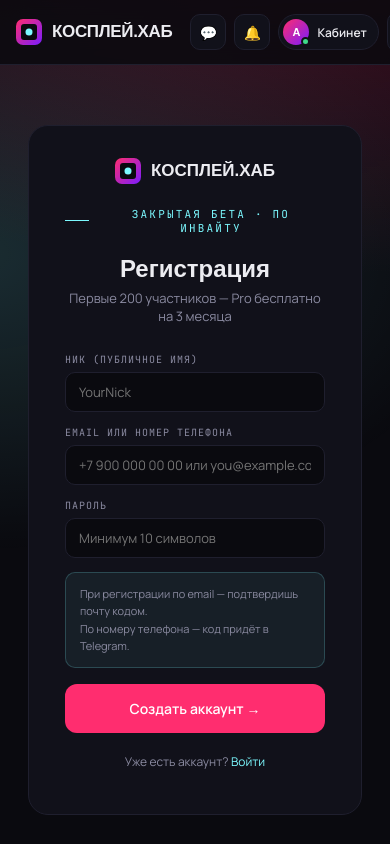
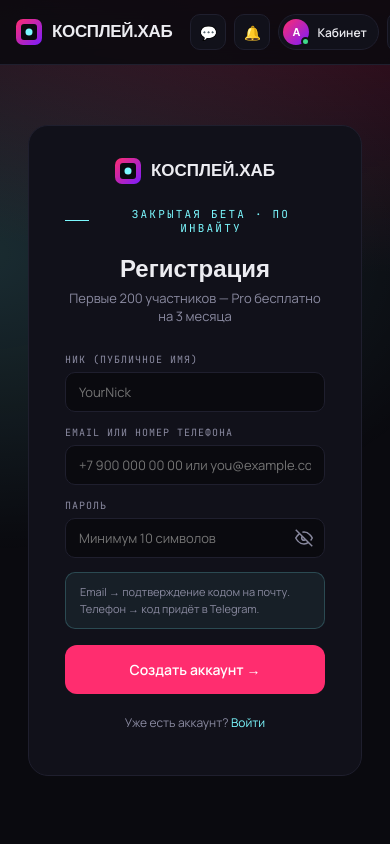
Before and after one commit to sovest905-blip/cosplayhub, a Next.js app in the folder web/: page /auth/register in a window 390 px wide. Shown: the top 844 px of the page. Built offline with nearby package versions, Linux system fonts and the light colour scheme; a web font is replaced by a local one.

Commit message:
fix: hardcode /api/v1 (NEXT_PUBLIC_API_URL undefined at runtime) feat: show/hide password button on login + register feat: phone/email taken error shows recover password link fix: Dockerfile ARG for NEXT_PUBLIC_API_URL at build time

```diff
--- a/web/app/auth/forgot-password/page.tsx
+++ b/web/app/auth/forgot-password/page.tsx
@@ -21,7 +21,7 @@ export default function ForgotPasswordPage() {
     e.preventDefault();
     setError(""); setLoading(true);
     try {
-      const res = await fetch(`${process.env.NEXT_PUBLIC_API_URL}/auth/forgot-password/`, {
+      const res = await fetch(`/api/v1/auth/forgot-password/`, {
         method: "POST",
         headers: { "Content-Type": "application/json" },
         credentials: "include",
@@ -66,7 +66,7 @@ export default function ForgotPasswordPage() {
     if (newPassword !== confirm) { setError("Пароли не совпадают"); return; }
     setLoading(true);
     try {
-      const res = await fetch(`${process.env.NEXT_PUBLIC_API_URL}/auth/reset-password/`, {
+      const res = await fetch(`/api/v1/auth/reset-password/`, {
         method: "POST",
         headers: { "Content-Type": "application/json" },
         credentials: "include",
--- a/web/app/auth/register/page.tsx
+++ b/web/app/auth/register/page.tsx
@@ -2,21 +2,37 @@
 import { useState } from "react";
 import { useRouter } from "next/navigation";
 
+const API = "/api/v1";
+
+function EyeIcon({ open }: { open: boolean }) {
+  return open ? (
+    <svg width="18" height="18" viewBox="0 0 24 24" fill="none" stroke="currentColor" strokeWidth="2">
+      <path d="M1 12s4-8 11-8 11 8 11 8-4 8-11 8-11-8-11-8z"/><circle cx="12" cy="12" r="3"/>
+    </svg>
+  ) : (
+    <svg width="18" height="18" viewBox="0 0 24 24" fill="none" stroke="currentColor" strokeWidth="2">
+      <path d="M17.94 17.94A10.07 10.07 0 0 1 12 20c-7 0-11-8-11-8a18.45 18.45 0 0 1 5.06-5.94M9.9 4.24A9.12 9.12 0 0 1 12 4c7 0 11 8 11 8a18.5 18.5 0 0 1-2.16 3.19m-6.72-1.07a3 3 0 1 1-4.24-4.24"/>
+      <line x1="1" y1="1" x2="23" y2="23"/>
+    </svg>
+  );
+}
+
 export default function RegisterPage() {
   const router = useRouter();
   const [error, setError] = useState("");
+  const [takenType, setTakenType] = useState<"phone" | "email" | null>(null);
   const [loading, setLoading] = useState(false);
+  const [showPass, setShowPass] = useState(false);
 
   function detectKind(val: string): "email" | "phone" | null {
     if (val.includes("@")) return "email";
-    const digits = val.replace(/\D/g, "");
-    if (digits.length >= 10) return "phone";
+    if (val.replace(/\D/g, "").length >= 10) return "phone";
     return null;
   }
 
   async function handleSubmit(e: React.FormEvent<HTMLFormElement>) {
     e.preventDefault();
-    setError(""); setLoading(true);
+    setError(""); setTakenType(null); setLoading(true);
     const form = new FormData(e.currentTarget);
     const identifier = (form.get("identifier") as string).trim();
     const kind = detectKind(identifier);
@@ -28,7 +44,7 @@ export default function RegisterPage() {
     }
 
     try {
-      const res = await fetch(`${process.env.NEXT_PUBLIC_API_URL}/auth/register/`, {
+      const res = await fetch(`${API}/auth/register/`, {
         method: "POST",
         headers: { "Content-Type": "application/json" },
         credentials: "include",
@@ -39,9 +55,20 @@ export default function RegisterPage() {
         }),
       });
       const data = await res.json().catch(() => ({}));
+
       if (!res.ok) {
-        const err = data.identifier?.[0] || data.username?.[0] || data.password?.[0] || data.detail || "Ошибка регистрации";
-        throw new Error(err);
+        const msg =
+          data.identifier?.[0] ||
+          data.username?.[0] ||
+          data.password?.[0] ||
+          data.detail ||
+          "Ошибка регистрации";
+
+        // Номер/email занят — предлагаем восстановление
+        if (msg.includes("занят") || msg.includes("зарегистрирован")) {
+          setTakenType(kind);
+        }
+        throw new Error(msg);
       }
 
       if (kind === "email") {
@@ -49,7 +76,6 @@ export default function RegisterPage() {
       } else if (data.tg_link) {
         router.push(`/auth/verify-phone?token=${data.tg_token}&phone=${encodeURIComponent(data.phone)}`);
       } else {
-        // auto_login (Telegram не настроен, тест-режим)
         router.push("/cabinet");
       }
     } catch (err: unknown) {
@@ -92,22 +118,53 @@ export default function RegisterPage() {
 
           <div className="field">
             <label>Пароль</label>
-            <input type="password" name="password" placeholder="Минимум 10 символов" required minLength={10} autoComplete="new-password" />
+            <div style={{ position: "relative" }}>
+              <input
+                type={showPass ? "text" : "password"}
+                name="password"
+                placeholder="Минимум 10 символов"
+                required minLength={10}
+                autoComplete="new-password"
+                style={{ paddingRight: 44 }}
+              />
+              <button
+                type="button"
+                onClick={() => setShowPass(v => !v)}
+                style={{
+                  position: "absolute", right: 12, top: "50%", transform: "translateY(-50%)",
+                  background: "none", border: "none", cursor: "pointer",
+                  color: "var(--ink-dim)", padding: 0, display: "flex",
+                }}
+              >
+                <EyeIcon open={showPass} />
+              </button>
+            </div>
           </div>
 
           {error && (
-            <div style={{ color: "var(--accent)", fontSize: 13, marginBottom: 12, padding: "8px 12px", background: "rgba(255,45,111,.1)", borderRadius: 8 }}>
-              {error}
+            <div style={{ fontSize: 13, marginBottom: 12, padding: "10px 14px", background: "rgba(255,45,111,.1)", borderRadius: 8, border: "1px solid rgba(255,45,111,.2)" }}>
+              <span style={{ color: "var(--accent)" }}>{error}</span>
+              {takenType && (
+                <div style={{ marginTop: 8 }}>
+                  <a href="/auth/forgot-password" style={{ color: "var(--accent-2)", fontSize: 12 }}>
+                    → Восстановить пароль
+                  </a>
+                  <span style={{ color: "var(--ink-dim)", fontSize: 12 }}> или </span>
+                  <a href="/auth/login" style={{ color: "var(--accent-2)", fontSize: 12 }}>
+                    Войти
+                  </a>
+                </div>
+              )}
             </div>
           )}
 
           <div style={{
             background: "rgba(124,249,255,.06)", border: "1px solid rgba(124,249,255,.2)",
-            borderRadius: 10, padding: "12px 14px", fontSize: 11,
+            borderRadius: 10, padding: "10px 14px", fontSize: 11,
             color: "var(--ink-dim)", marginBottom: 16, lineHeight: 1.6,
           }}>
-            При регистрации по email — подтвердишь почту кодом.<br />
-            По номеру телефона — код придёт в Telegram.
+            Email → подтверждение кодом на почту.<br />
+            Телефон → код придёт в Telegram.
           </div>
 
           <button type="submit" disabled={loading} className="btn btn-primary btn-big"
--- a/web/app/auth/verify-email/page.tsx
+++ b/web/app/auth/verify-email/page.tsx
@@ -47,7 +47,7 @@ function VerifyEmailInner() {
     setError("");
     setLoading(true);
     try {
-      const res = await fetch(`${process.env.NEXT_PUBLIC_API_URL}/auth/verify-otp/`, {
+      const res = await fetch(`/api/v1/auth/verify-otp/`, {
         method: "POST",
         headers: { "Content-Type": "application/json" },
         credentials: "include",
@@ -71,7 +71,7 @@ function VerifyEmailInner() {
     setResending(true);
     setResent(false);
     try {
-      await fetch(`${process.env.NEXT_PUBLIC_API_URL}/auth/send-otp/`, {
+      await fetch(`/api/v1/auth/send-otp/`, {
         method: "POST",
         headers: { "Content-Type": "application/json" },
         credentials: "include",
--- a/web/app/auth/verify-phone/page.tsx
+++ b/web/app/auth/verify-phone/page.tsx
@@ -17,7 +17,7 @@ function VerifyPhoneInner() {
     e.preventDefault();
     setError(""); setLoading(true);
     try {
-      const res = await fetch(`${process.env.NEXT_PUBLIC_API_URL}/auth/verify-telegram-otp/`, {
+      const res = await fetch(`/api/v1/auth/verify-telegram-otp/`, {
         method: "POST",
         headers: { "Content-Type": "application/json" },
         credentials: "include",
```
Also changed, not shown: web/app/auth/login/page.tsx (+24 -4 lines), 1 other file (tests, documents, lock files or other folders).
